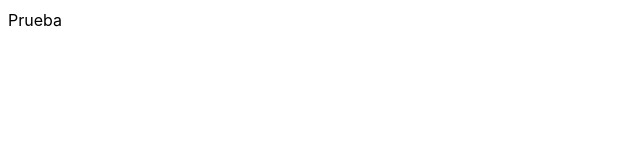
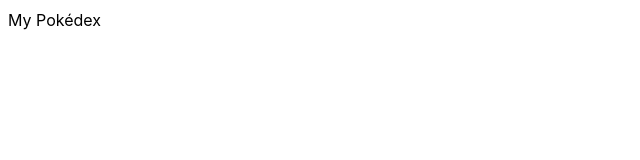
Before and after one commit to omoriones/web, a React (Vite) app: page / in a window 1280 px wide. Shown: the top 160 px of the page, without its empty margins (0-640 px from the left). Built offline with nearby package versions, Linux system fonts and the light colour scheme.

Commit message:
chore: elimina implementaciones

```diff
--- a/src/App.tsx
+++ b/src/App.tsx
@@ -1,7 +1,5 @@
-import { Prueba } from './_components/Prueba'
-
 function App() {
-  return <Prueba />
+  return <main>My Pokédex</main>
 }
 
 export default App
--- a/src/_components/Prueba/Prueba.tsx
+++ /dev/null
@@ -1,5 +0,0 @@
-import { FC } from 'react'
-
-export const Prueba: FC = () => {
-  return <div>Prueba</div>
-}
--- a/src/_components/Prueba/index.ts
+++ /dev/null
@@ -1 +0,0 @@
-export { Prueba } from './Prueba'
```
Also changed, not shown: 2 other files (tests, documents, lock files or other folders).
